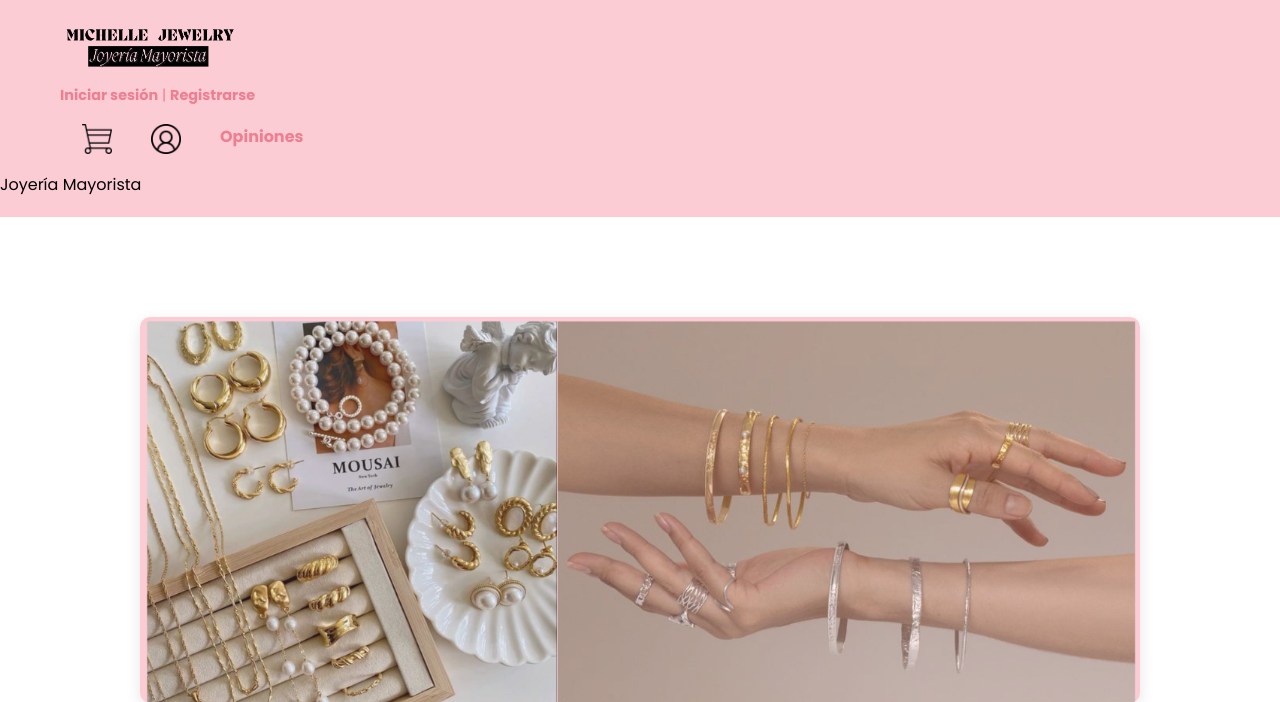
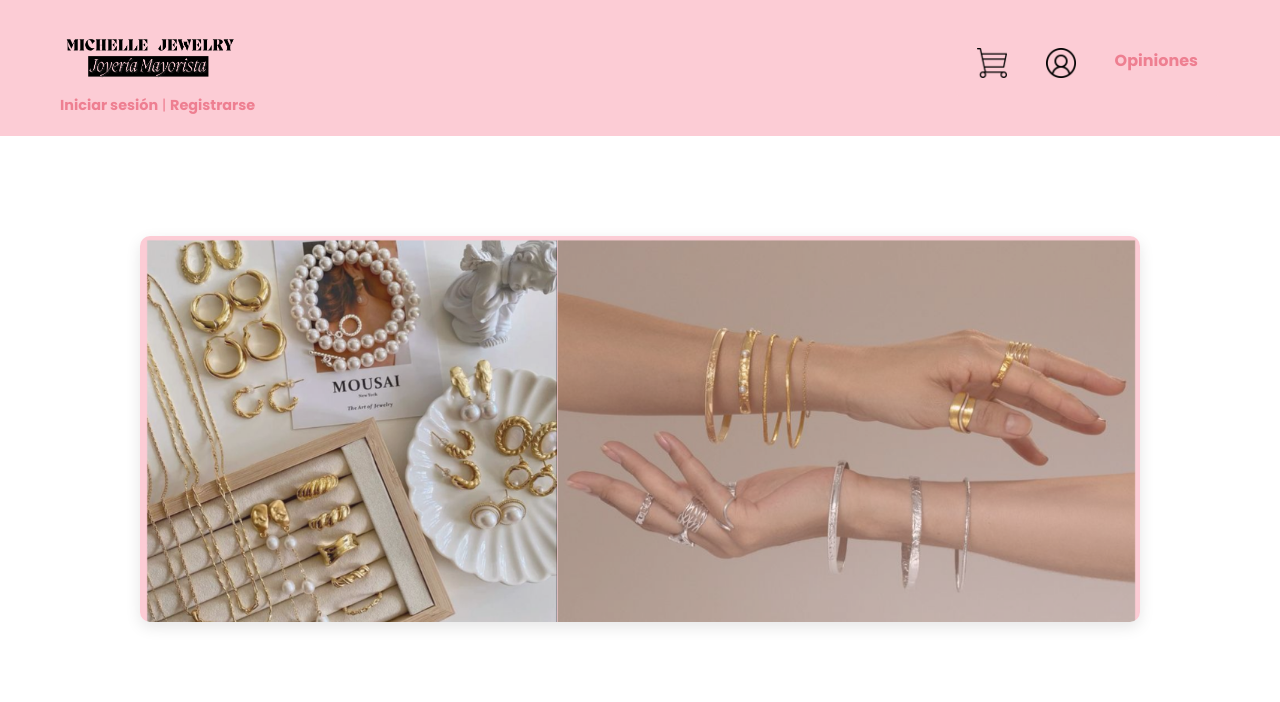
Before and after one commit to arizabaloivonne-del/mi-proyecto, a Django app: page / in a window 1280 px wide. Shown: the top 702 px of the page. Run offline with Django 5.2, Linux system fonts and the light colour scheme.

Commit message:
Actualización en index.html: encabezado con logo y menú alineado

```diff
--- a/templates/index.html
+++ b/templates/index.html
@@ -10,15 +10,16 @@
 
     <!-- Header principal -->
     <header class="header">
-        <div class="menu-horizontal container">
-            <!-- Izquierda: logo + saludo -->
+        <div class="menu container">
+            <!-- Columna izquierda: logo + sesión -->
             <div class="menu-izquierda">
                 <a href="/" class="logo">
                     <img src="{% static 'imagenes/logo2.PNG' %}" alt="Logo del sitio web">
                 </a>
                 <div class="menu-sesion">
+                    <p>
                         {% if user.is_authenticated %}
-                        <p>Bienvenido, {{ user.username }} /</p>
+                            Bienvenido, {{ user.username }} |
                             <form method="post" action="{% url 'logout' %}" style="display:inline;">
                                 {% csrf_token %}
                                 <button type="submit" class="btn-link">Cerrar sesión</button>
@@ -27,10 +28,11 @@
                             <a href="{% url 'login' %}">Iniciar sesión</a> |
                             <a href="{% url 'crear_cuenta' %}">Registrarse</a>
                         {% endif %}
+                    </p>
                 </div>
             </div>
 
-            <!-- Derecha: íconos -->
+            <!-- Columna derecha: íconos -->
             <nav class="navbar">
                 <ul>
                     <li><a href="{% url 'ver_carrito' %}"><img src="{% static 'imagenes/imagen6.png' %}" alt="carrito"></a></li>
@@ -38,11 +40,6 @@
                     <li><a href="{% url 'opinion' %}">Opiniones</a></li>
                 </ul>
             </nav>
-        </div>
-
-        <!-- Subtítulo centrado debajo -->
-        <div class="subtitulo-centro">
-            <p class="subtitulo">Joyería Mayorista</p>
         </div>
     </header>
 
```
Lines whose indentation alone changed are shown as unchanged.
